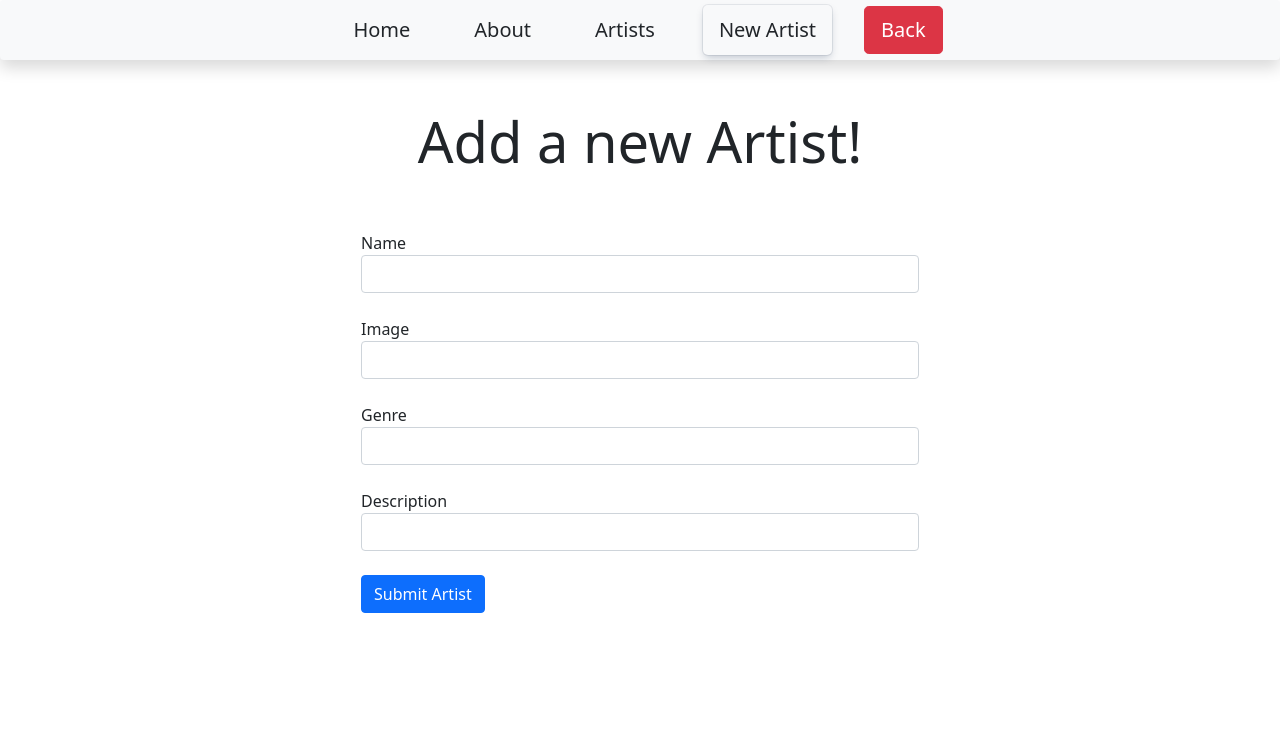
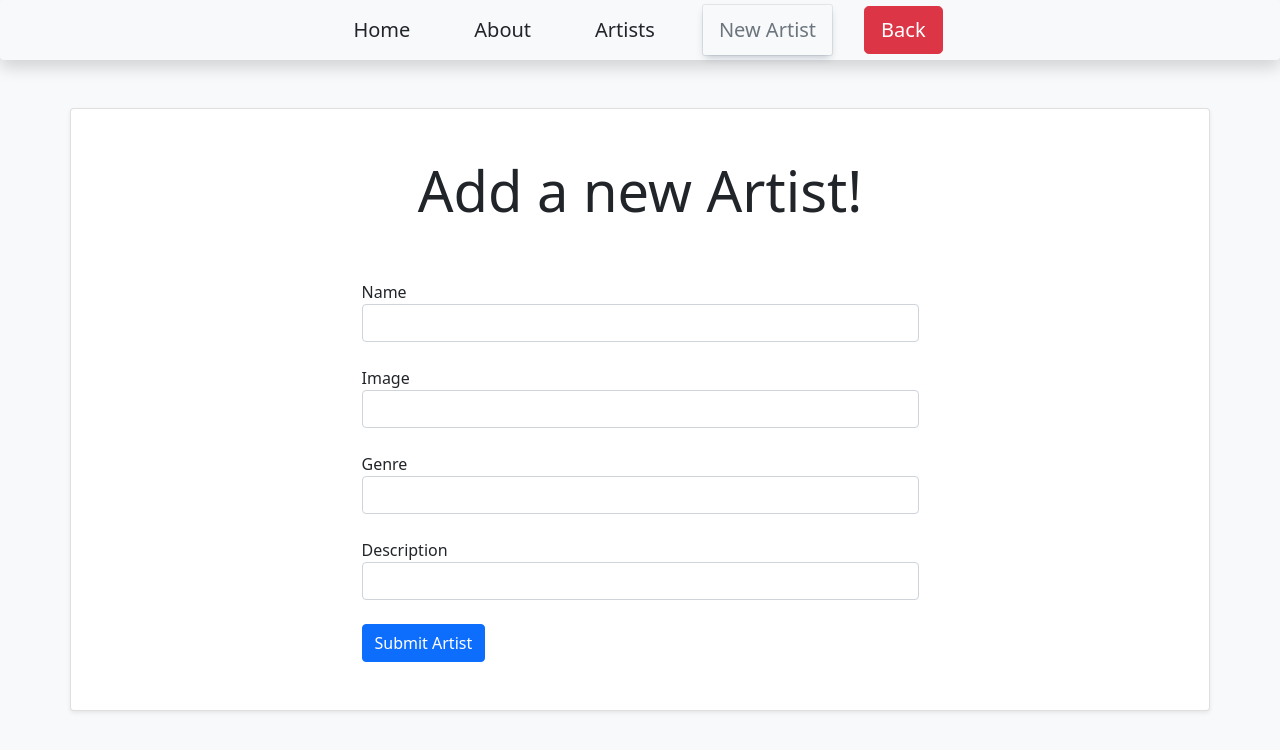
Before and after one commit to eheath30/music-card-site, a React (Create React App) app: page /newcardpage in a window 1280 px wide. Shown: the top 750 px of the page. Built offline with nearby package versions, Linux system fonts and the light colour scheme; the HTML template or start-up script is replaced by a standard one.

Commit message:
updated routes for modal props, useContext implemented ready for database connection

```diff
--- a/public/index.html
+++ b/public/index.html
@@ -10,7 +10,7 @@
 
 
 </head>
-<body>
+<body class="bg-light">
     <div id="root" class="w-100 justify-content-center"></div>
     <script src="https://code.jquery.com/jquery-3.2.1.slim.min.js" integrity="sha384-KJ3o2DKtIkvYIK3UENzmM7KCkRr/rE9/Qpg6aAZGJwFDMVNA/GpGFF93hXpG5KkN" crossorigin="anonymous"></script>
 <script src="https://cdn.jsdelivr.net/npm/popper.js@1.12.9/dist/umd/popper.min.js" integrity="sha384-ApNbgh9B+Y1QKtv3Rn7W3mgPxhU9K/ScQsAP7hUibX39j7fakFPskvXusvfa0b4Q" crossorigin="anonymous"></script>
--- a/src/App.css
+++ b/src/App.css
@@ -113,7 +113,7 @@ body {
 }
 
 .selected {
-  border-radius: 5px;
+  border-radius: 2px;
   box-shadow: rgba(9, 30, 66, 0.25) 0px 4px 8px -2px,
     rgba(9, 30, 66, 0.08) 0px 0px 0px 1px;
 }
--- a/src/components/addsongmodal/addsongmodal.js
+++ b/src/components/addsongmodal/addsongmodal.js
@@ -1,10 +1,13 @@
-import React, { useState } from "react";
+import React, { useState, useContext } from "react";
+import { ArtistContext } from '../../ArtistContext';
 
-export default function AddSongModal() {
+
+export default function AddSongModal({name}) {
   const [show, setShow] = useState(false);
+  const [artist, setArtist] = useContext(ArtistContext);
+
 
   async function handleClick(e) {
-    // console.log("FETCHING LYRICS!");
     setShow(true);
   }
 
@@ -32,7 +35,7 @@ export default function AddSongModal() {
           </span>
 
           <div className="container mx-auto py-5">
-    <h1 className="display-4 text-center pb-5">Add a new Song by this Artist!</h1>
+    <h1 className="display-4 text-center pb-5">Add a new Song by {name}!</h1>
         <form className="form-group w-50  mx-auto">
             <label>Song Name</label>
             <input type="text" className="form-control"></input>
--- a/src/layouts/header/index.js
+++ b/src/layouts/header/index.js
@@ -8,11 +8,11 @@ function Header() {
 
     return (
         <nav className='nav navbar-fixed-top bg-light shadow rounded justify-content-center align-items-center'>
-            <NavLink className={({ isActive }) => (isActive ? 'selected nav-link text-dark navItem' : 'nav-link text-dark navItem')} to="/">Home</NavLink>
-            <NavLink className={({ isActive }) => (isActive ? 'selected nav-link text-dark navItem' : 'nav-link text-dark navItem')} to="/about">About</NavLink>
-            <NavLink className={({ isActive }) => (isActive ? 'selected nav-link text-dark navItem' : 'nav-link text-dark navItem')} to="/artists">Artists</NavLink>
-            <NavLink className={({ isActive }) => (isActive ? 'selected nav-link text-dark navItem' : 'nav-link text-dark navItem')} to="/newcardpage">New Artist</NavLink>
-            <button className="btn btn-danger btn-lg end-0 mx-3" onClick={()=>navigate(-1)}>Back</button>
+            <NavLink className={({ isActive }) => (isActive ? 'selected nav-link text-dark navItem text-muted ' : 'nav-link text-dark navItem')} to="/">Home</NavLink>
+            <NavLink className={({ isActive }) => (isActive ? 'selected nav-link text-dark navItem text-muted ' : 'nav-link text-dark navItem')} to="/about">About</NavLink>
+            <NavLink className={({ isActive }) => (isActive ? 'selected nav-link text-dark navItem text-muted ' : 'nav-link text-dark navItem')} to="/artists">Artists</NavLink>
+            <NavLink className={({ isActive }) => (isActive ? 'selected nav-link text-dark navItem text-muted ' : 'nav-link text-dark navItem')} to="/newcardpage">New Artist</NavLink>
+            <button className="btn btn-danger btn-lg mx-3" onClick={()=>navigate(-1)}>Back</button>
         </nav>
     )
 }
--- a/src/pages/IndexPage/index.js
+++ b/src/pages/IndexPage/index.js
@@ -8,7 +8,7 @@ const IndexPage = () => {
   console.log(artist);
   return (
     <div>
-      <div className="position-relative overflow-hidden p-3 p-md-5 m-md-3 text-center bg-light">
+      <div className="position-relative overflow-hidden p-3 p-md-5 m-3 text-center bg-light">
         <div className="col-md-5 p-lg-5 mx-auto my-5">
           <h1 className="display-4 font-weight-normal">Reece's Pieces</h1>
           <p className="lead font-weight-normal">
@@ -23,8 +23,9 @@ const IndexPage = () => {
         <div className="product-device product-device-2 box-shadow d-none d-md-block"></div>
       </div>
 
-      <div className="d-md-flex flex-md-equal w-100 my-md-3 pl-md-3 row">
-        <div className="bg-dark mr-md-3 pt-3 px-3 pt-md-5 px-md-5 text-center text-white overflow-hidden col">
+      <div className="container-fluid d-md-flex flex-md-equal w-100 my-md-3 my-3 px-md-3 mx-auto">
+
+        <div className="bg-dark mr-md-3 pt-3 px-3 pt-md-5 px-md-5 text-center text-white overflow-hidden">
           <div className="my-3 py-3">
             <h2 className="display-5">{artist[0].name}</h2>
             <p className="lead">{artist[0].description}</p>
@@ -33,14 +34,16 @@ const IndexPage = () => {
         </div>
 
 
-        <div className="bg-light mr-md-3 pt-3 px-3 pt-md-5 px-md-5 text-center overflow-hidden col">
+        <div className="bg-light mr-md-3 pt-3 px-3 pt-md-5 px-md-5 text-center overflow-hidden">
           <div className="my-3 p-3 ">
             <h2 className="display-5">{artist[2].name}</h2>
             <p className="lead">{artist[2].description}</p>
           </div>
           <img className="img-responsive w-75 mx-auto pb-5" src={artist[2].artistimage} alt={artist[0].name} />
         </div>
+
       </div>
+
     </div>
   );
 };
--- a/src/pages/NewCardPage/index.js
+++ b/src/pages/NewCardPage/index.js
@@ -29,14 +29,15 @@ const NewCardPage = () => {
         e.preventDefault();
         console.log(artist);
         setArtist(artist => [...artist, {artistimage: image, name: name, genre: genre, description: description, id: (artist.length + 1), songs: []}])
+        document.getElementById("submitArtistForm").reset();
     }
 
 
 
     return (
-<div className="container mx-auto py-5">
+<div className="container card mx-auto py-5 my-5 shadow-sm">
     <h1 className="display-4 text-center pb-5">Add a new Artist!</h1>
-        <form className="form-group w-50  mx-auto">
+        <form className="form-group w-50  mx-auto" id="submitArtistForm">
             <label>Name</label>
             <input type="text" onChange={handleName} className="form-control"></input>
             <br />
```
